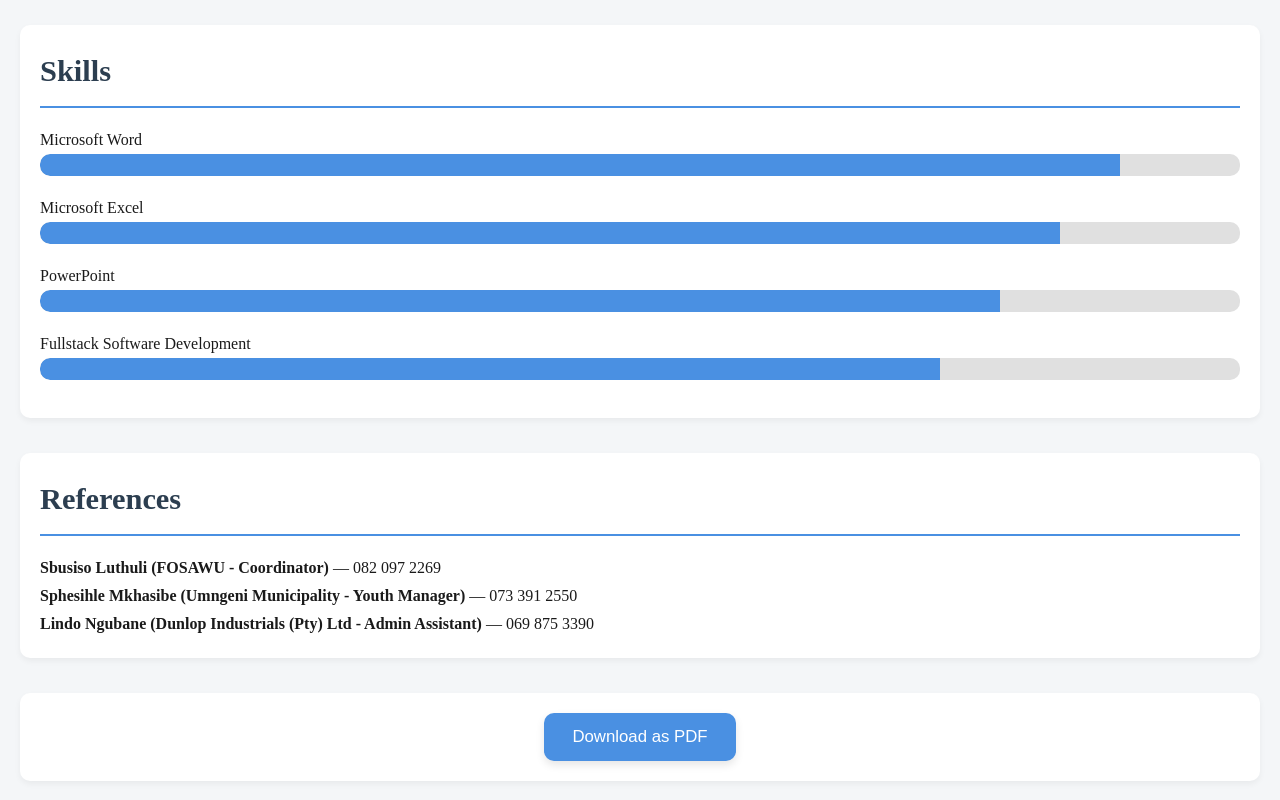
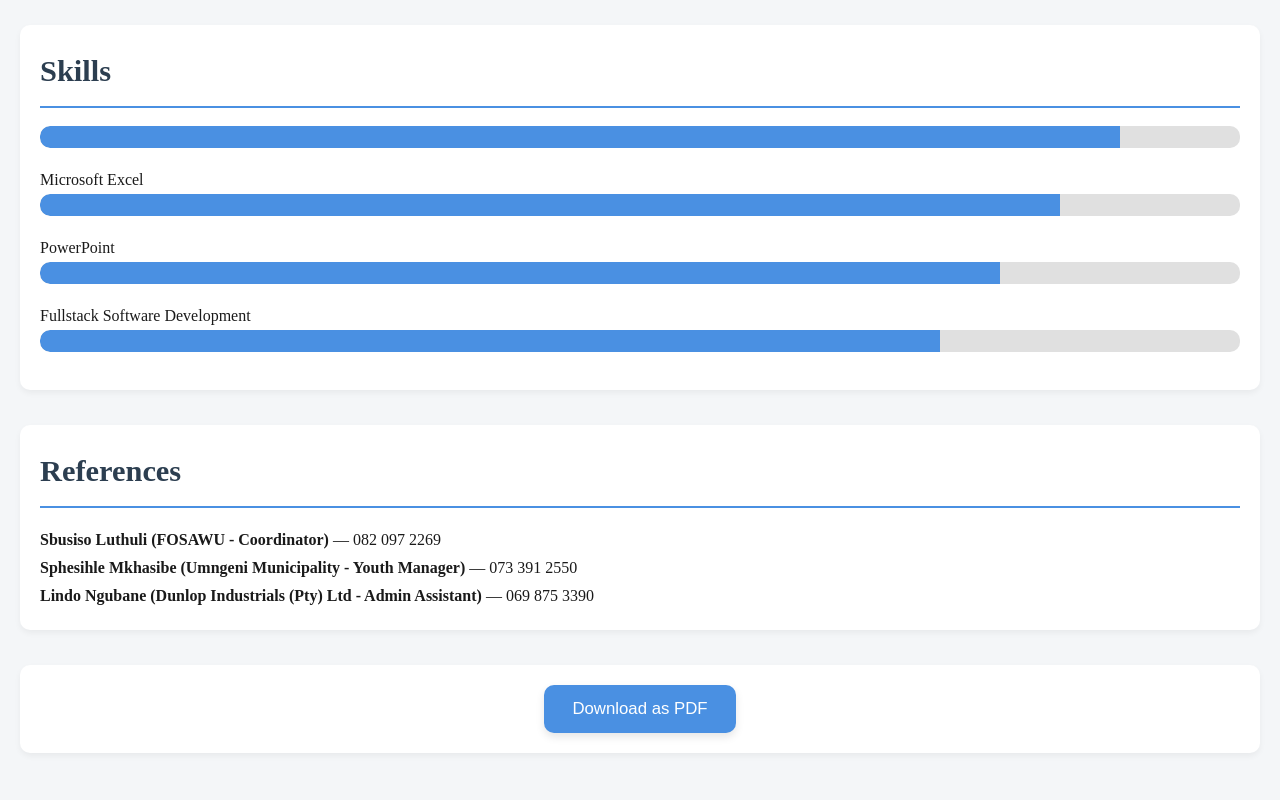
Before and after one commit to Justjam85/Philani-Gwala-CV, a plain HTML site: page index.html in a window 1280 px wide. Shown: the part 1534-2334 px from the top of the page. Drawn offline with Linux system fonts and the light colour scheme.

Commit message:
Update index.html

```diff
--- a/index.html
+++ b/index.html
@@ -74,7 +74,6 @@
         <!-- Skills -->
         <section class="section">
             <h2>Skills</h2>
-            <p>Microsoft Word</p>
             <div class="skills-bar"><span style="width:90%"></span></div>
             <p>Microsoft Excel</p>
             <div class="skills-bar"><span style="width:85%"></span></div>
```
